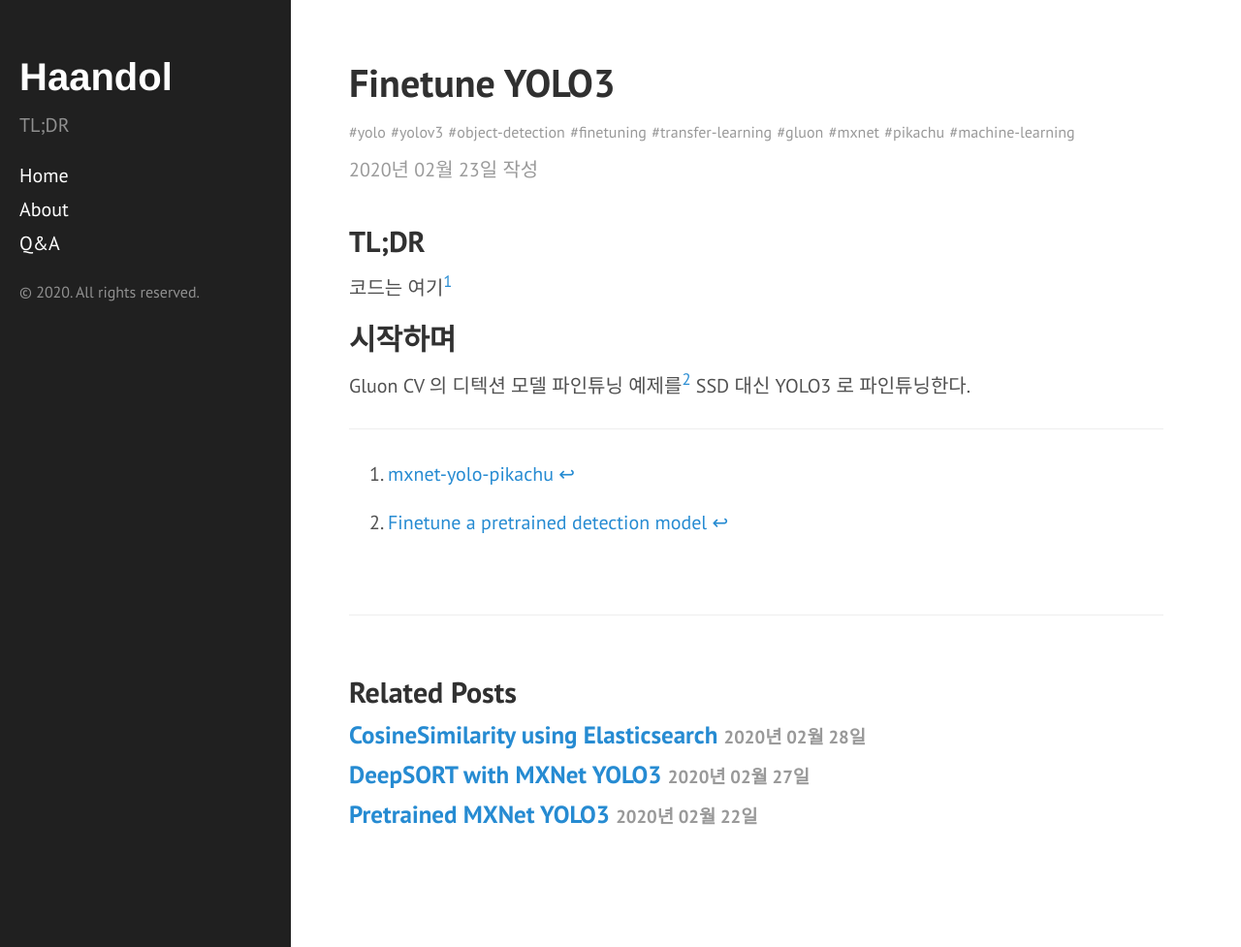
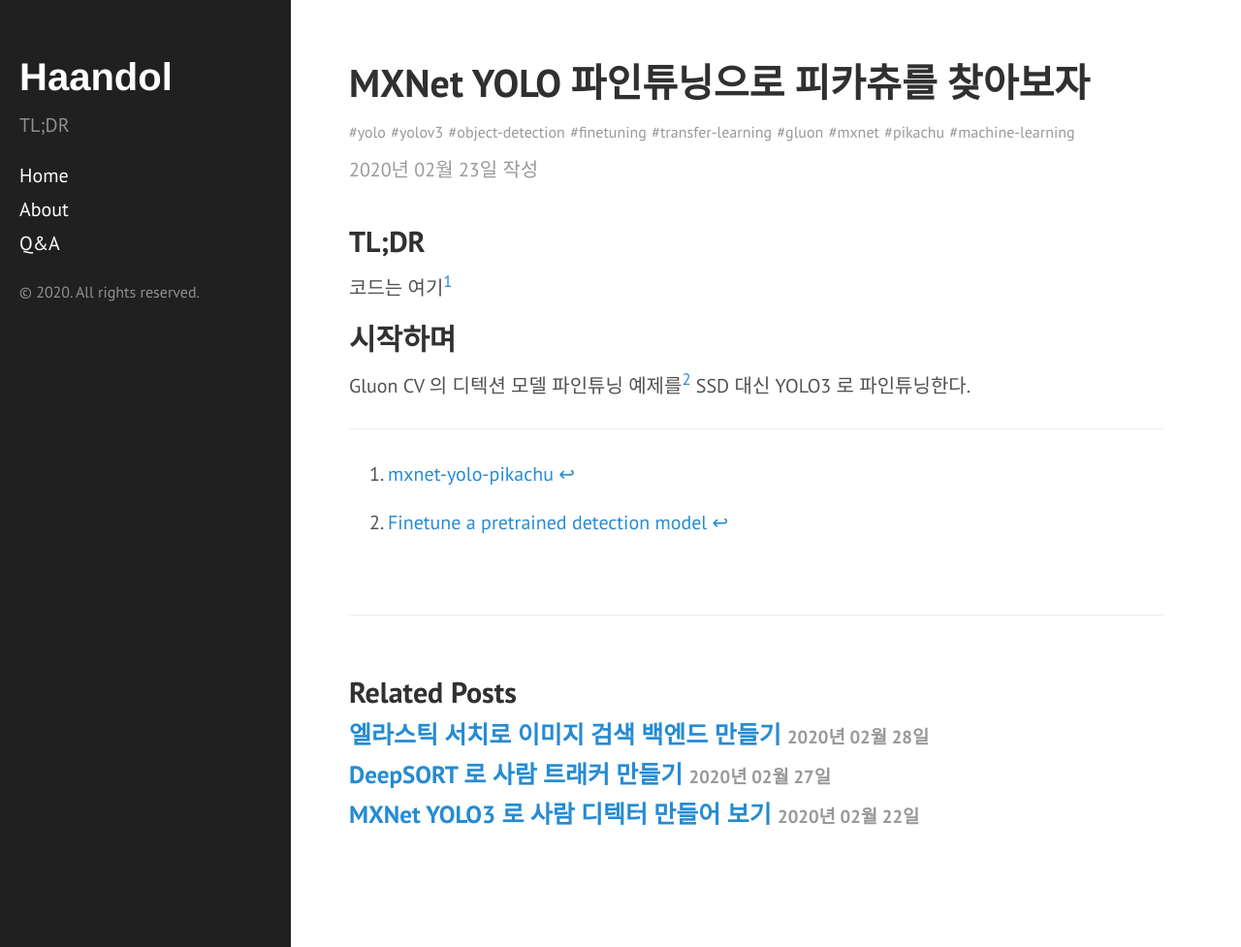
Before and after one commit to haandol/haandol.github.com, a Jekyll site: the page built from _posts/2020-02-23-yolo-fine-tuning-using-gluoncv.md, in a window 1280 px wide and 977 px high. Shown: the whole window at 97% size. Built offline with Jekyll 4.4.1, drawn with Linux system fonts in a browser that asks for light colours; comment, search, counter and statistics services are not loaded.

Commit message:
rewrite title in Korean

```diff
--- a/_posts/2020-02-22-mxnet-yolo3-object-detection.md
+++ b/_posts/2020-02-22-mxnet-yolo3-object-detection.md
@@ -1,7 +1,7 @@
 ---
 layout: post
-title: Pretrained MXNet YOLO3
-excerpt: pretrained mxnet YOLO3 for person detection
+title: MXNet YOLO3 로 사람 디텍터 만들어 보기
+excerpt: Pretrained MXNet YOLO3
 author: vincent
 email: ldg55d@gmail.com
 tags: yolo yolo3 yolov3 object-detection gluon mxnet machine-learning
--- a/_posts/2020-02-23-yolo-fine-tuning-using-gluoncv.md
+++ b/_posts/2020-02-23-yolo-fine-tuning-using-gluoncv.md
@@ -1,7 +1,7 @@
 ---
 layout: post
-title: Finetune YOLO3
-excerpt: finding pikachu
+title:  MXNet YOLO 파인튜닝으로 피카츄를 찾아보자
+excerpt: Finetune YOLO3
 author: vincent
 email: ldg55d@gmail.com
 tags: yolo yolov3 object-detection finetuning transfer-learning gluon mxnet pikachu machine-learning
--- a/_posts/2020-02-27-deep-sort-with-mxnet-yolo3.md
+++ b/_posts/2020-02-27-deep-sort-with-mxnet-yolo3.md
@@ -1,7 +1,7 @@
 ---
 layout: post
-title: DeepSORT with MXNet YOLO3
-excerpt: person tracker using DeepSORT
+title:  DeepSORT 로 사람 트래커 만들기
+excerpt: DeepSORT with MXNet YOLO3
 author: vincent
 email: ldg55d@gmail.com
 tags: deepsort mxnet yolo yolov3 object-tracking machine-learning
--- a/_posts/2020-02-28-elasticsearch-dense-vector-consinesimilarity.md
+++ b/_posts/2020-02-28-elasticsearch-dense-vector-consinesimilarity.md
@@ -1,7 +1,7 @@
 ---
 layout: post
-title: CosineSimilarity using Elasticsearch
-excerpt: use dense_vector on Elasticsearch
+title:  엘라스틱 서치로 이미지 검색 백엔드 만들기
+excerpt: CosineSimilarity using Elasticsearch
 author: vincent
 email: ldg55d@gmail.com
 tags: elasticsearch dense_vector cosineSimiarity dotProduct es
```
